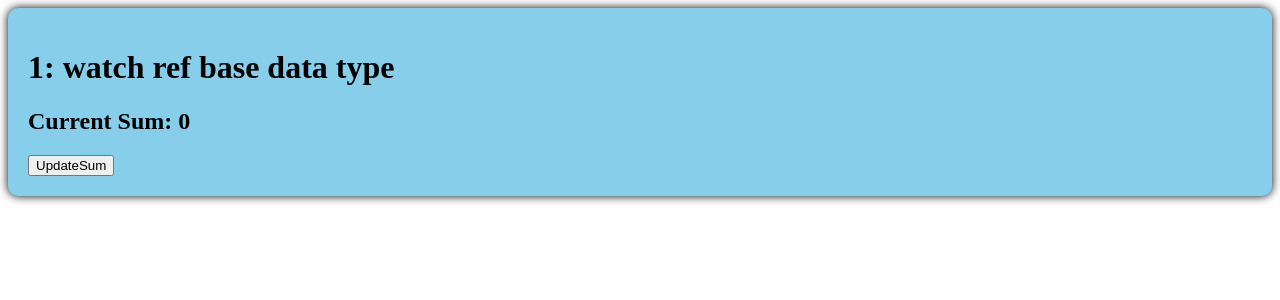
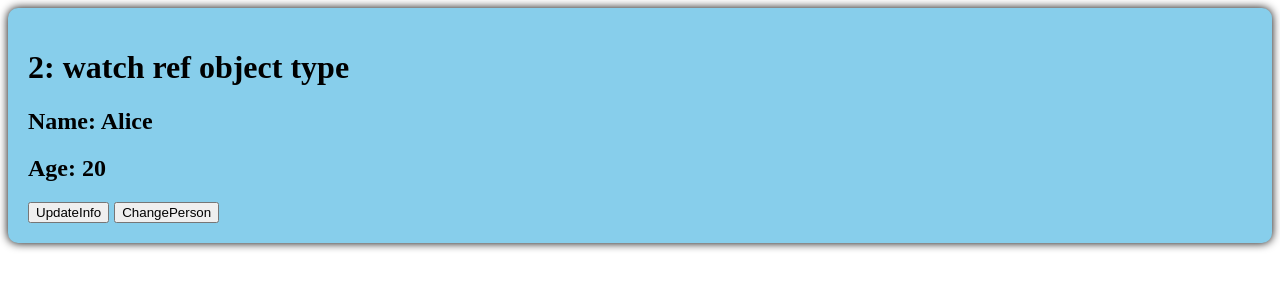
Before and after one commit to FHangH/Vue3_TS, a Vue app: page / in a window 1280 px wide. Shown: the top 300 px of the page. Built offline with nearby package versions, Linux system fonts and the light colour scheme.

Commit message:
watch ref defined object type

```diff
--- a/src/components/Person.vue
+++ b/src/components/Person.vue
@@ -1,26 +1,47 @@
 <template>
     <div class="Person">
-        <h1>1: watch ref base data type</h1>
-        <h2>Current Sum: {{sum}}</h2>
-        <button @click="ChangeSum">UpdateSum</button>
+        <h1>2: watch ref object type</h1>
+        <h2>Name: {{person.name}}</h2>
+        <h2>Age: {{person.age}}</h2>
+        <button @click="ChangeInfo">UpdateInfo</button>
+        <button @click="ChangePerson">ChangePerson</button>
     </div>
 </template>
 
 <script lang="ts" setup name="PersonInfo">
     import { ref, watch } from 'vue';
 
-    let sum  = ref(0);
+    let person = ref
+    ({
+        name: 'Alice',
+        age: 20,
+    });
 
-    function ChangeSum() { sum.value += 1; }
+    function ChangeInfo()
+    {
+        person.value.name += '1';
+        person.value.age += 1;
+    }
 
-    const watchHandle = watch(sum, (newValue, oldValue) =>
+    function ChangePerson()
     {
-        console.log(`Sum changed from ${oldValue} to ${newValue}`);
-        if (newValue >= 5)
+        person.value = { name: 'Bob', age: 99 };
+    }
+
+    // 第一参数：监视的数据
+    // 第二参数：数据变化时执行的回调函数，该函数接收三个参数：newValue、oldValue、onInvalidate。
+    // 第三参数：配置选项，可选。
+    const watchStopHandle = watch(person, (newValue, oldValue) =>
+    {
+        console.log(`The new name is ${newValue.name}`);
+        console.log(`The new age is ${newValue.age}`);
+
+        if (newValue.age >= 101)
         {
-            watchHandle();
+            watchStopHandle();
         }
-    });
+    }, {deep: true, /*immediate: true*/});
+    // immediate:true 立即监视
 </script>
 
 <style scoped>
```
